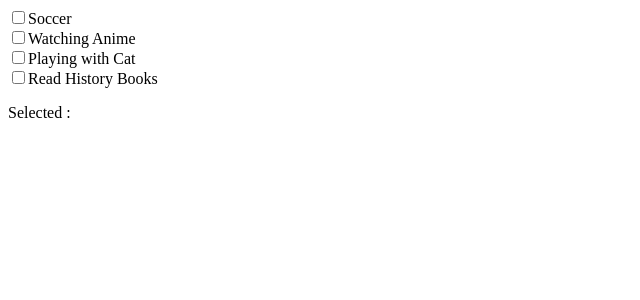
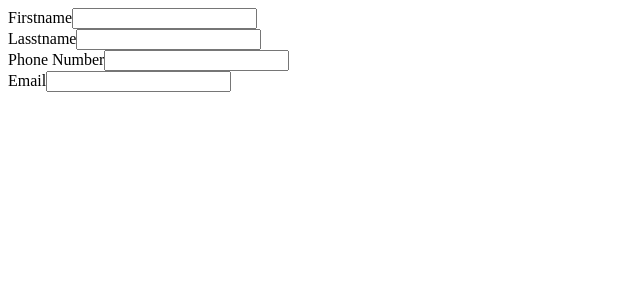
Before and after one commit to OnielN14/custom-input-component-vuejs2, a Vue app: page / in a window 1280 px wide. Shown: the top 300 px of the page, without its empty margins (0-640 px from the left). Built offline with nearby package versions, Linux system fonts and the light colour scheme.

Commit message:
New Input Component - Textbox - in development (testing)

```diff
--- /dev/null
+++ b/src/components/custom-input/input-textbox-component.vue
@@ -0,0 +1,35 @@
+<template>
+  <div class="">
+    <label :for="id" v-if="showLabel">{{label}}</label>
+    <input :id="id" type="text" :name="nameGroup" :value="values"  @input="updateParentValue()" ref="refsElement">
+  </div>
+</template>
+
+<script>
+export default {
+  props: {
+    id:{
+      type:String,
+      required:true
+    },
+    values:{
+      required:false
+    },
+    label:{
+      type:String,
+    },
+    nameGroup:{
+      type:String,
+      required:true
+    },
+    showLabel:{
+      default:false
+    }
+  },
+  methods:{
+    updateParentValue(){
+      this.$emit('input', this.$refs.refsElement.value)
+    }
+  }
+}
+</script>
--- a/src/index.js
+++ b/src/index.js
@@ -2,5 +2,6 @@ import VueRadio from './components/custom-input/input-radio-component.vue'
 import VueRadioBlock from './components/block-custom-radio-component.vue'
 import VueCheckbox from './components/custom-input/input-checkbox-component.vue'
 import VueCheckboxBlock from './components/block-custom-checkbox-component.vue'
+import VueTextbox from './components/custom-input/input-textbox-component.vue'
 
-export {VueRadio, VueCheckbox, VueRadioBlock, VueCheckboxBlock}
+export {VueRadio, VueCheckbox, VueRadioBlock, VueCheckboxBlock, VueTextbox}
--- a/src/test/App.vue
+++ b/src/test/App.vue
@@ -1,23 +1,30 @@
 <template>
   <div id="app">
-    <vue-checkbox
-			v-for="(item, index) in checkboxHobby.data"
-			:id="checkboxHobby.name+index"
-			:key="index"
-			:nameGroup="checkboxHobby.name"
-			:values="item.value"
-			:label="item.label"
-			:modelValue = "form.hobby"
-			v-model="form.hobby"></vue-checkbox>
+      <!-- <vue-textbox v-model="value" name-group="test" id="test1" :values="selected">
+      </vue-textbox>
+
+      <vue-radio v-model="selected" v-for="(item, index) in dataRadio.data" :key="index" :id="dataRadio.name + index" :label="item.label" :values="item.value" :name-group="dataRadio.name">
+
+      </vue-radio>
 
 			<div>
-			<p>Selected : {{form.hobby}}</p>
-			</div>
+			<p>In the TextBox : {{value}}</p>
+			<p>Selected from Radio : {{selected}}</p>
+			</div> -->
+
+      <div>
+        <vue-textbox v-for="(item,index) in dataTextbox" :key="index" :name-group="item.name" :show-label="item.showLabel" :label="item.label" v-model="availableTextbox[index]" :id="item.name+index">
+
+        </vue-textbox>
+      </div>
+      <div>
+        <p v-for="(item,index) in availableTextbox" :key="index">{{item}}</p>
+      </div>
   </div>
 </template>
 
 <script>
-import {VueRadio,VueRadioBlock,VueCheckbox,VueCheckboxBlock} from '../index.js'
+import {VueRadio,VueRadioBlock,VueCheckbox,VueCheckboxBlock,VueTextbox} from '../index.js'
 
 export default {
   name: 'app',
@@ -25,40 +32,39 @@ export default {
     VueRadio,
     VueRadioBlock,
     VueCheckbox,
-    VueCheckboxBlock
+    VueCheckboxBlock,
+    VueTextbox
   },
   data(){
     return {
-      form:{
-				hobby : ""
-			},
-			checkboxHobby : {
-				name : 'hobby',
-				titile : 'Hobby',
-				data: [
-					{value:"soccer", label: "Soccer"},
-					{value:"watching_anime", label: "Watching Anime"},
-					{value:"playing_with_cat", label: "Playing with Cat"},
-					{value:"read_history_books", label: "Read History Books"},
-				]
-			},
-      radioAgama : {
-        title : 'Agama',
-        name : 'agama',
-        data : [
-          { value : 0, label : 'Islam'},
-          { value : 1, label : 'Kristen Katolik'},
-          { value : 2, label : 'Kristen Protestan'},
-          { value : 3, label : 'Buddha'},
-          { value : 4, label : 'Hindu'},
-          { value : 5, label : 'Konghucu'},
+      availableTextbox:[],
+      value:'',
+      selected:'',
+      dataRadio:{
+        name:'radio',
+        data:[
+          {value:1, label:'Satu'},
+          {value:2, label:'Dua'},
+          {value:3, label:'Tiga'},
+          {value:4, label:'Empat'},
         ]
-      }
+      },
+      dataTextbox:[
+        {name:'firstname',label:'Firstname', showLabel:true},
+        {name:'lastname',label:'Lasstname', showLabel:true},
+        {name:'phonenumber',label:'Phone Number', showLabel:true},
+        {name:'email',label:'Email', showLabel:true},
+      ]
     }
   },
   methods:{
     submit(){
       console.log(this.form);
+    }
+  },
+  watch:{
+    selected(newValue){
+      this.value = newValue
     }
   }
 }
```
